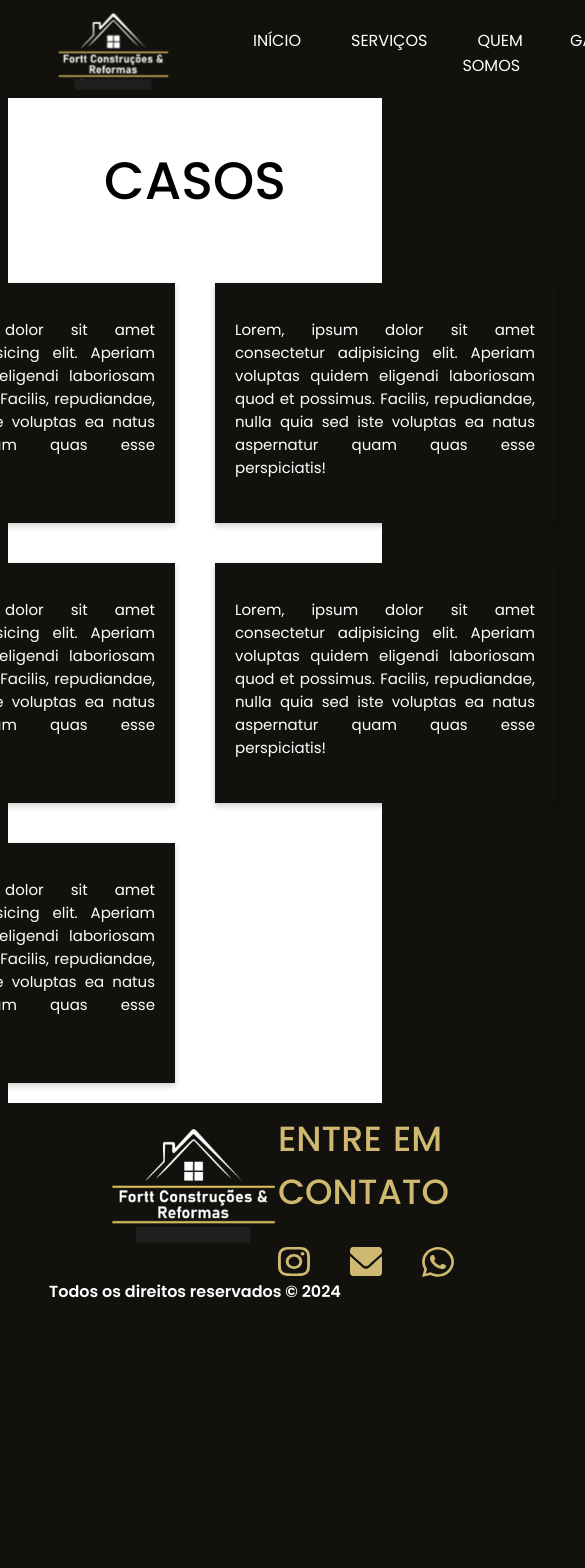
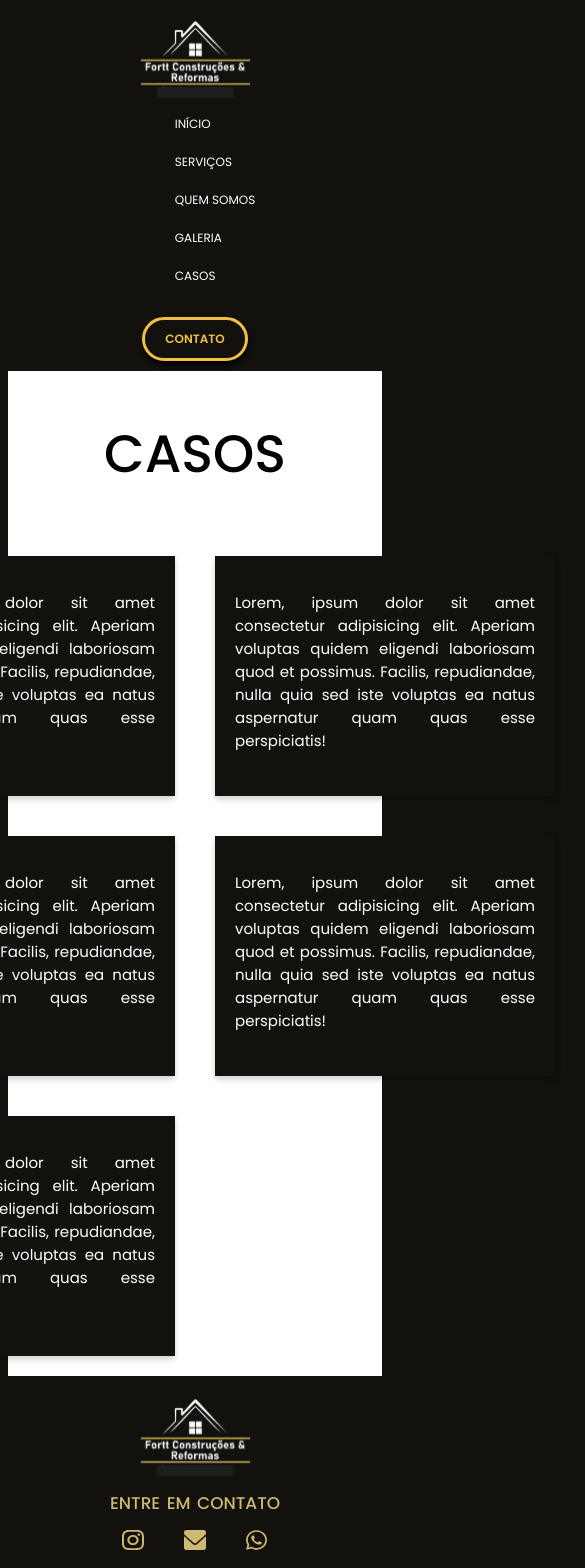
Before and after one commit to Solractys/fortt-cr, a Next.js app in the folder forttcr/: page /casos in a window 390 px wide. Shown: the top 1568 px of the page, 585 px wide, since content can reach past the window. Before the commit the page ends 1320 px from the top, so only its background shows below. Built offline with nearby package versions, Linux system fonts and the light colour scheme.

Commit message:
navbar and footer

```diff
--- a/forttcr/package.json
+++ b/forttcr/package.json
@@ -9,6 +9,7 @@
     "lint": "next lint"
   },
   "dependencies": {
+    "@nextui-org/navbar": "^2.0.33",
     "next": "14.2.4",
     "react": "^18",
     "react-dom": "^18"
--- a/forttcr/src/app/components/Footer.module.css
+++ b/forttcr/src/app/components/Footer.module.css
@@ -1,5 +1,4 @@
 .rodape {
-  height: 120px;
   padding: 20px 100px;
   display: flex;
   align-items: center;
@@ -22,3 +21,15 @@
   align-items: center;
   gap: 40px;
 }
+@media (max-width: 600px) {
+  .rodape {
+    flex-direction: column;
+  }
+  .title {
+    font-size: 17px;
+  }
+  .license {
+    font-size: 10px;
+  }
+
+}
--- a/forttcr/src/app/components/Footer.tsx
+++ b/forttcr/src/app/components/Footer.tsx
@@ -11,15 +11,15 @@ export default function Footer() {
     <>
       <footer>
         <section className={styles.rodape}>
-          <Image src={Logo} alt="logo" />
+          <Image height={80} src={Logo} alt="logo" />
           <div className={styles.contact}>
             <h1 className={styles.title}>
               ENTRE EM CONTATO
             </h1>
             <div className={styles.socials}>
-              <a href="https://www.instagram.com/fortt_construcao?utm_source=ig_web_button_share_sheet&igsh=ZDNlZDc0MzIxNw=="><Image src={Instagram} alt="instagram logo" /></a>
-              <a href="mailto:Geomirsantos@gmail.com"><Image src={Gmail} alt="Gmail logo" /></a>
-              <a href="https://api.whatsapp.com/send/?phone=5571996281433&text&type=phone_number&app_absent=0"><Image src={Whatsapp} alt="Whatsapp logo" /></a>
+              <a href="https://www.instagram.com/fortt_construcao?utm_source=ig_web_button_share_sheet&igsh=ZDNlZDc0MzIxNw=="><Image src={Instagram} height={20} alt="instagram logo" /></a>
+              <a href="mailto:Geomirsantos@gmail.com"><Image src={Gmail} height={20} alt="Gmail logo" /></a>
+              <a href="https://api.whatsapp.com/send/?phone=5571996281433&text&type=phone_number&app_absent=0"><Image src={Whatsapp} height={20} alt="Whatsapp logo" /></a>
             </div>
           </div>
         </section>
--- a/forttcr/src/app/components/Navbar.module.css
+++ b/forttcr/src/app/components/Navbar.module.css
@@ -4,12 +4,9 @@
     align-items: center;
     background-color: #12110D;
     padding: 10px 20px;
-    height: 70px;
 }
 
-.logo img {
-    height: 80px;
-}
+
 
 .navLinks {
     list-style: none;
@@ -42,3 +39,12 @@
     box-shadow: #000 0.5px 4px 5px;
     text-decoration: none;
 }
+@media (max-width: 600px) {
+    .navbar {
+        flex-direction: column;
+        font-size: 12px ;
+    }
+    .navLinks {
+        flex-direction: column;
+    }
+}
--- a/forttcr/src/app/components/Navbar.tsx
+++ b/forttcr/src/app/components/Navbar.tsx
@@ -1,15 +1,15 @@
-import Link from 'next/link';
 import React from 'react';
 import styles from './Navbar.module.css';
 import Image from 'next/image';
 import Logo from '../../../public/logo.svg'
+import Link from 'next/link';
 
 export default function Navbar() {
     return (
         <nav className={styles.navbar}>
             <div className={styles.logo}>
                 <Link href="/">
-                    <Image src={Logo} alt="Logo" className={styles.logoImage} />
+                    <Image height={80} src={Logo} alt="Logo" className={styles.logoImage} />
                 </Link>
             </div>
             <ul className={styles.navLinks}>
--- a/forttcr/src/app/layout.tsx
+++ b/forttcr/src/app/layout.tsx
@@ -16,6 +16,9 @@ export default function RootLayout({
 }>) {
   return (
     <html lang="pt-br">
+      <head>
+        <meta name="viewport" content="width=device-width, initial-scale=1.0"/>
+      </head>
       <body className={poppins.className}>{children}</body>
     </html>
   );
--- a/forttcr/src/app/quemsomos/page.tsx
+++ b/forttcr/src/app/quemsomos/page.tsx
@@ -8,6 +8,7 @@ import Circulo from "../../../public/circulo.svg";
 export default function quemSomos() {
     return (
         <>
+
             <Navbar />
             <section className={styles.quemSomos}>
                 <h1>
```
Also changed, not shown: forttcr/src/app/components/MainContent.module.css (+11 -0 lines), 1 other file (tests, documents, lock files or other folders).
